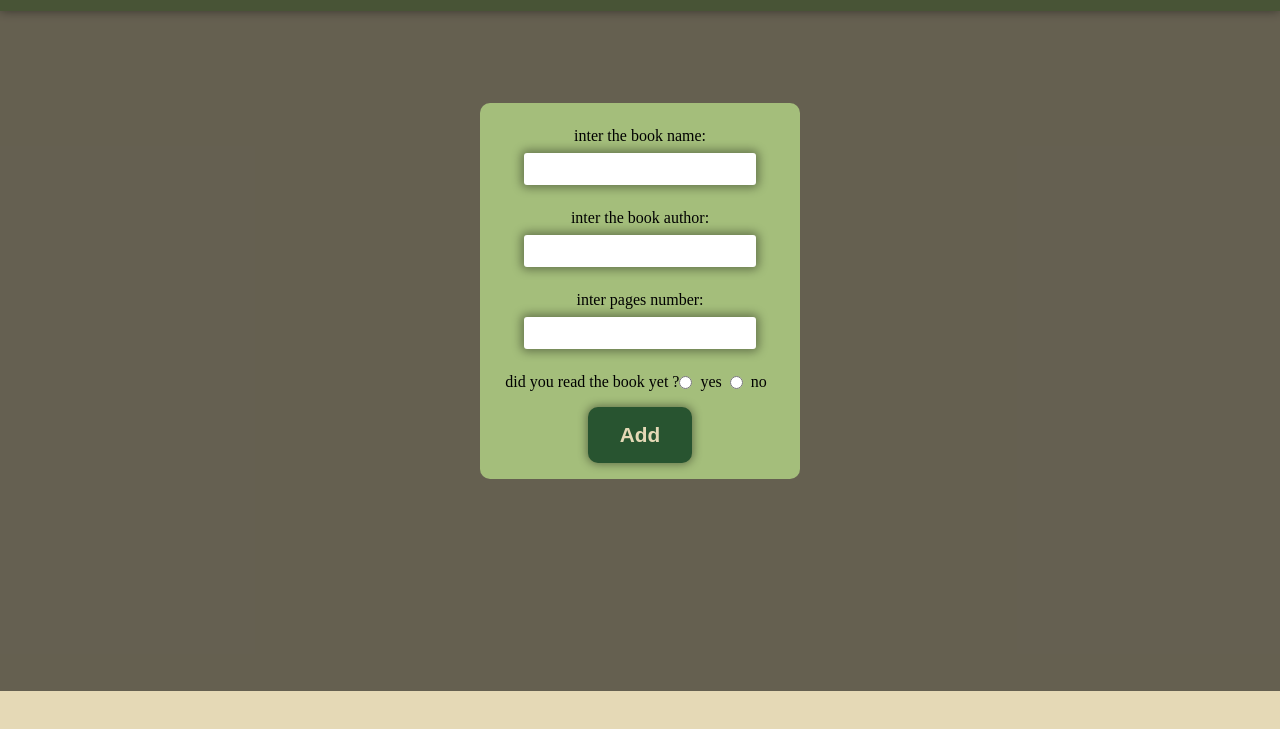
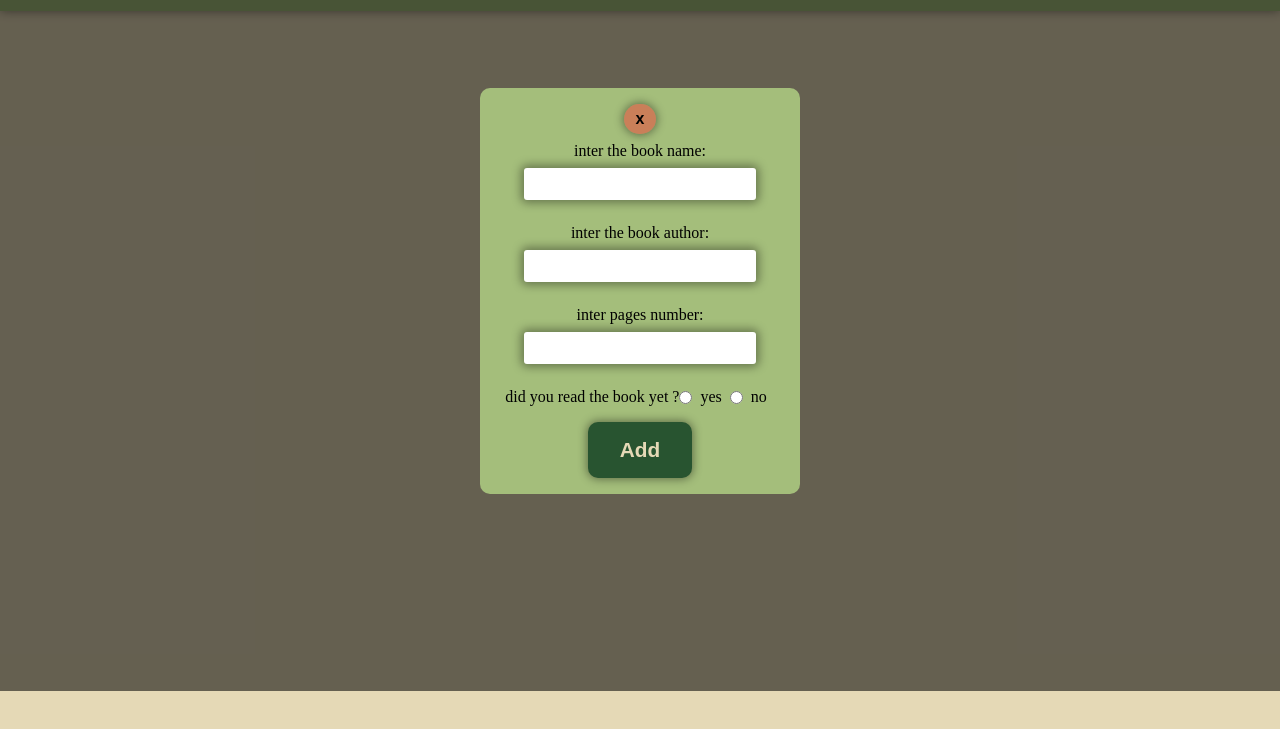
Before and after one commit to TaherBarakat/Library, a plain HTML site: page index.html in a window 1280 px wide. Both pictures are taken after a click on the button "NEW BOOK". Shown: the part 109-838 px from the top of the page. Drawn offline with Linux system fonts and the light colour scheme.

Commit message:
add go back btn to the form

```diff
--- a/index.html
+++ b/index.html
@@ -15,6 +15,7 @@
       <main></main>
       <div class="form-page hide">
          <form action="">
+            <button type="button" class="btn go-back">x</button>
             <label for="book-name">
                inter the book name:
                <input type="text" id="book-name" name="book-name" />
--- a/index.js
+++ b/index.js
@@ -14,6 +14,7 @@ let bookAuthor = document.querySelector("#book-author");
 let bookPages = document.querySelector("#book-pages");
 let addBookBtn = document.querySelector(".add-book");
 let bookRead = document.querySelectorAll('input[name="book-read"]');
+let goBackBtn = document.querySelector(".go-back");
 
 function addBookToLibrary() {
    let readStatus = undefined;
@@ -38,7 +39,7 @@ function addBookToLibrary() {
 }
 
 addBookBtn.addEventListener("click", addBookToLibrary);
-
+goBackBtn.addEventListener("click", () => formPage.classList.toggle("hide"));
 // DOM manipulation and changes
 // ***************************************************************************************************8
 let main = document.querySelector("main");
--- a/style.css
+++ b/style.css
@@ -138,3 +138,10 @@ label input {
    border: 0;
    margin: 0.5rem;
 }
+.go-back {
+   border-radius: 50%;
+   font-size: 1rem;
+   background-color: rgba(250, 48, 48, 0.445);
+   color: black;
+   padding: 0.4rem 0.7rem;
+}
```
